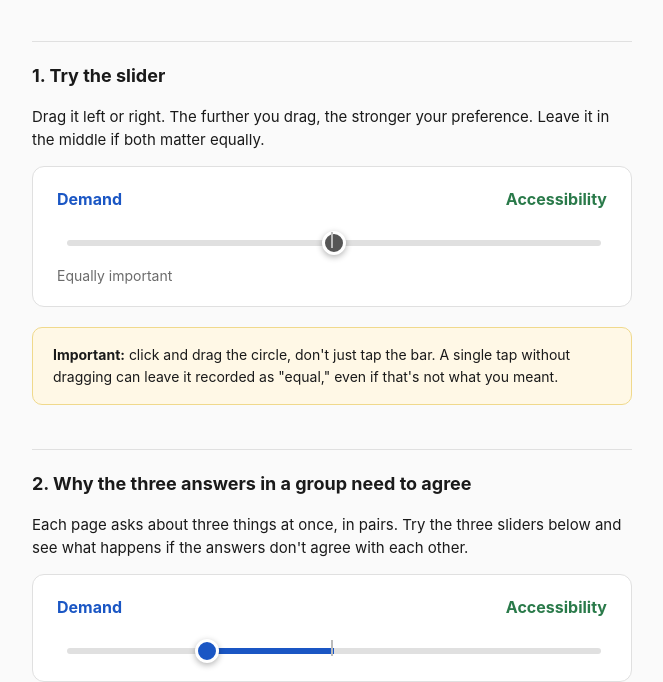
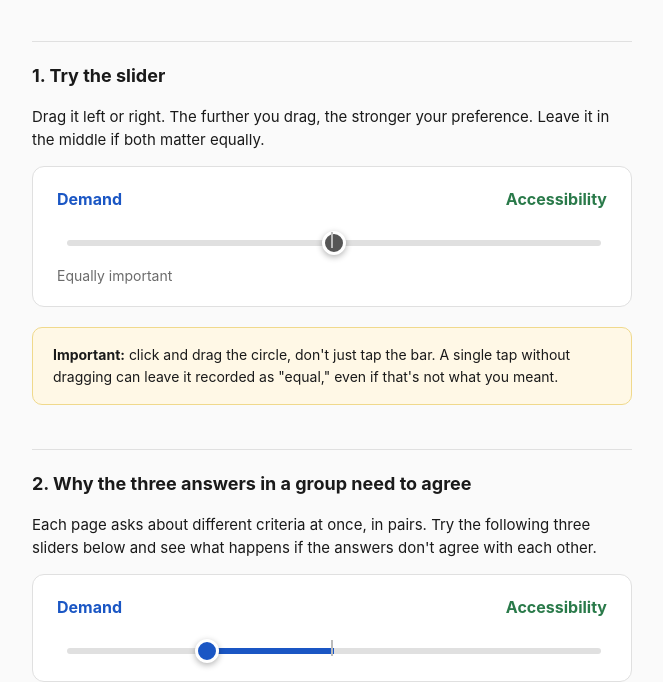
Before and after one commit to andarmo/ahp-pairwise-guide, a plain HTML site: page index.html in a window 1280 px wide. Shown: the part 145-827 px from the top of the page, without its empty margins (308-971 px from the left). Drawn offline with Linux system fonts and the light colour scheme.

Commit message:
Update index.html

```diff
--- a/index.html
+++ b/index.html
@@ -192,7 +192,7 @@
   </div>
 
   <h2>2. Why the three answers in a group need to agree</h2>
-  <p>Each page asks about three things at once, in pairs. Try the three sliders below and see what happens if the answers don't agree with each other.</p>
+  <p>Each page asks about different criteria at once, in pairs. Try the following three sliders below and see what happens if the answers don't agree with each other.</p>
 
   <div class="pair-block">
     <div class="pair-labels">
```
